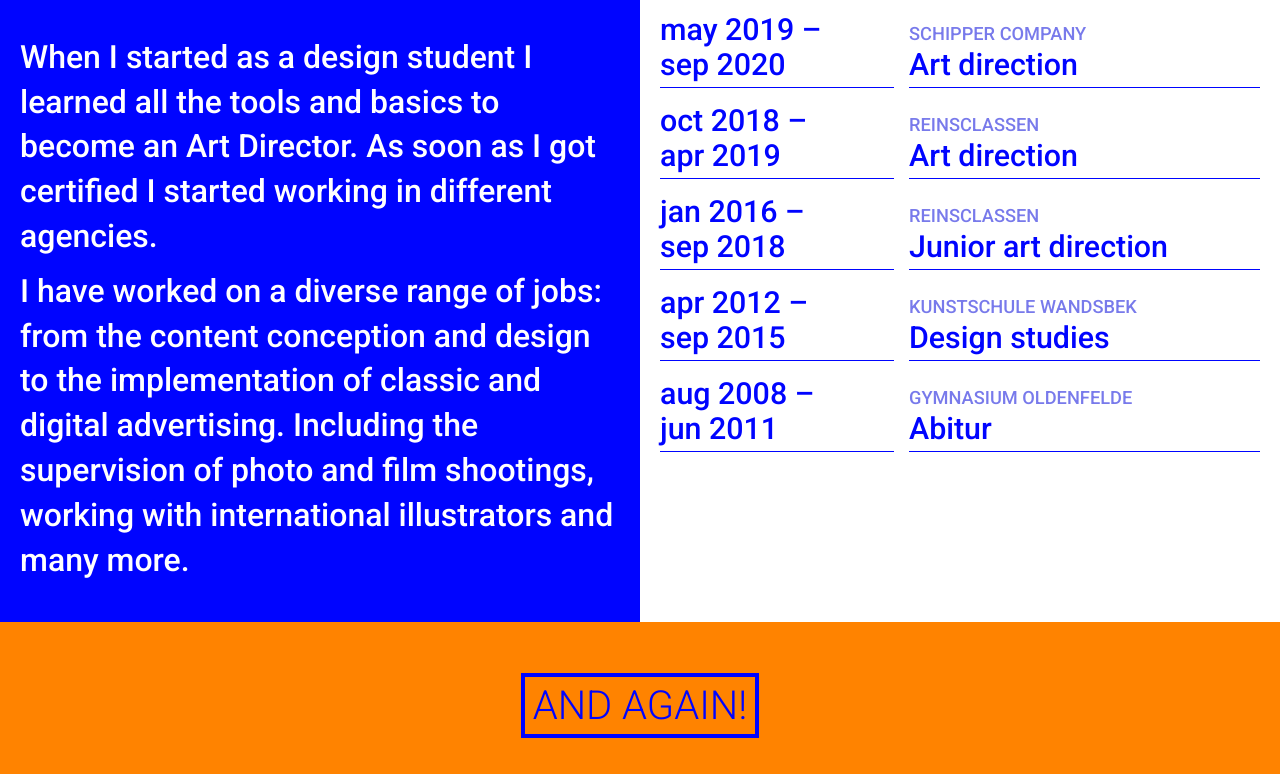
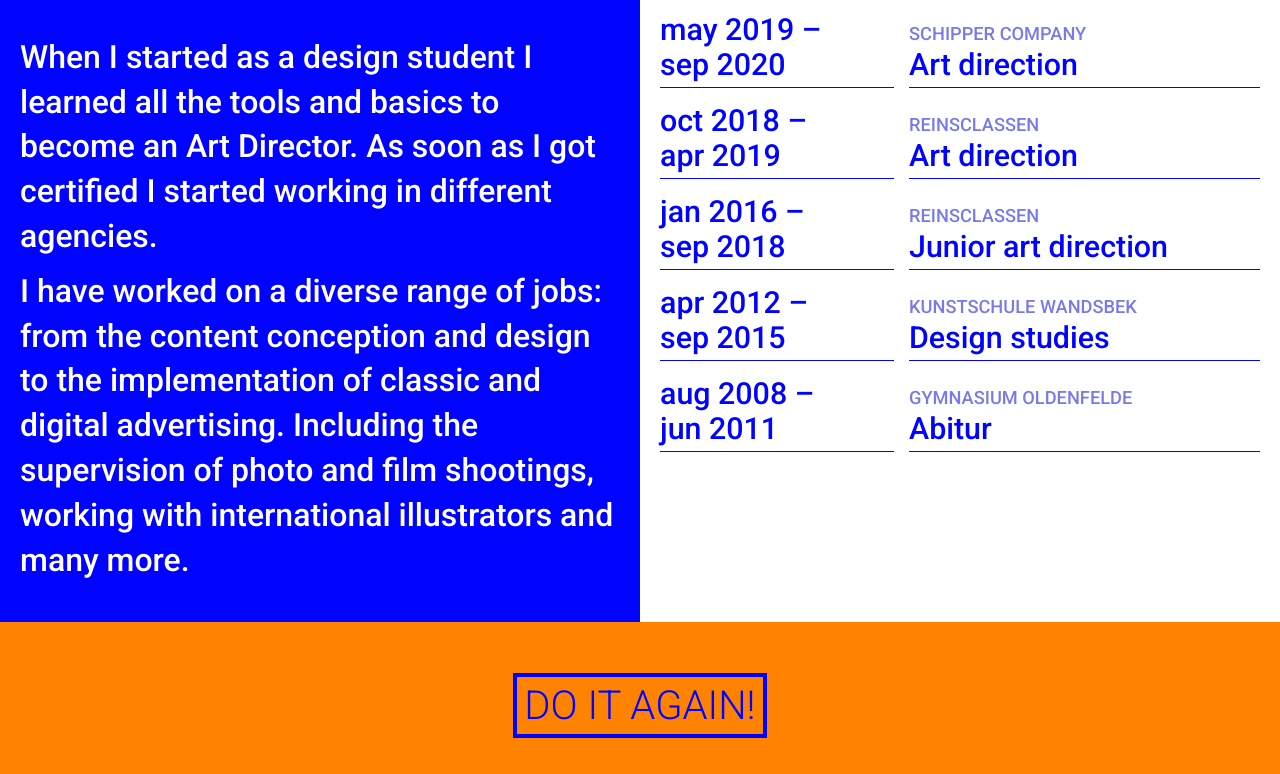
Before and after one commit to ninapeters/personal-website, a plain HTML site: page index.html in a window 1280 px wide. Shown: the part 1899-2673 px from the top of the page. Drawn offline with Linux system fonts and the light colour scheme.

Commit message:
Revert "updated footer content"
This reverts commit c21d45379dea472b6d32d7da67e435d2090230b1.

```diff
--- a/index.html
+++ b/index.html
@@ -160,7 +160,7 @@
       <!-- =============================== End of "my-bio" =============================== -->
 
       <footer>
-        <a href="#to-start" class="back-top">And again!</a>
+        <a href="#to-start" class="back-top">Do it again!</a>
       </footer>
     </main>
   </body>
```
